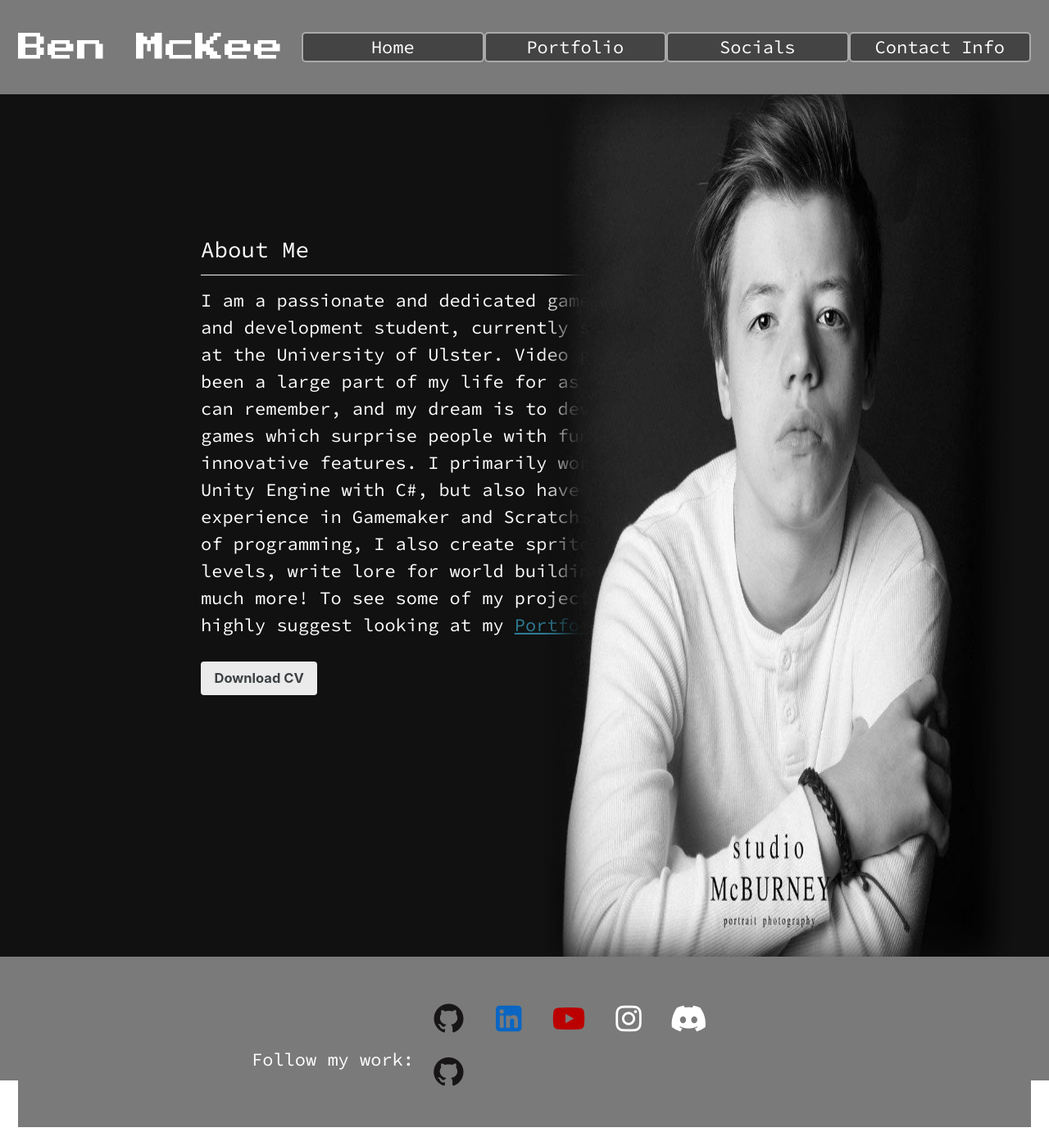
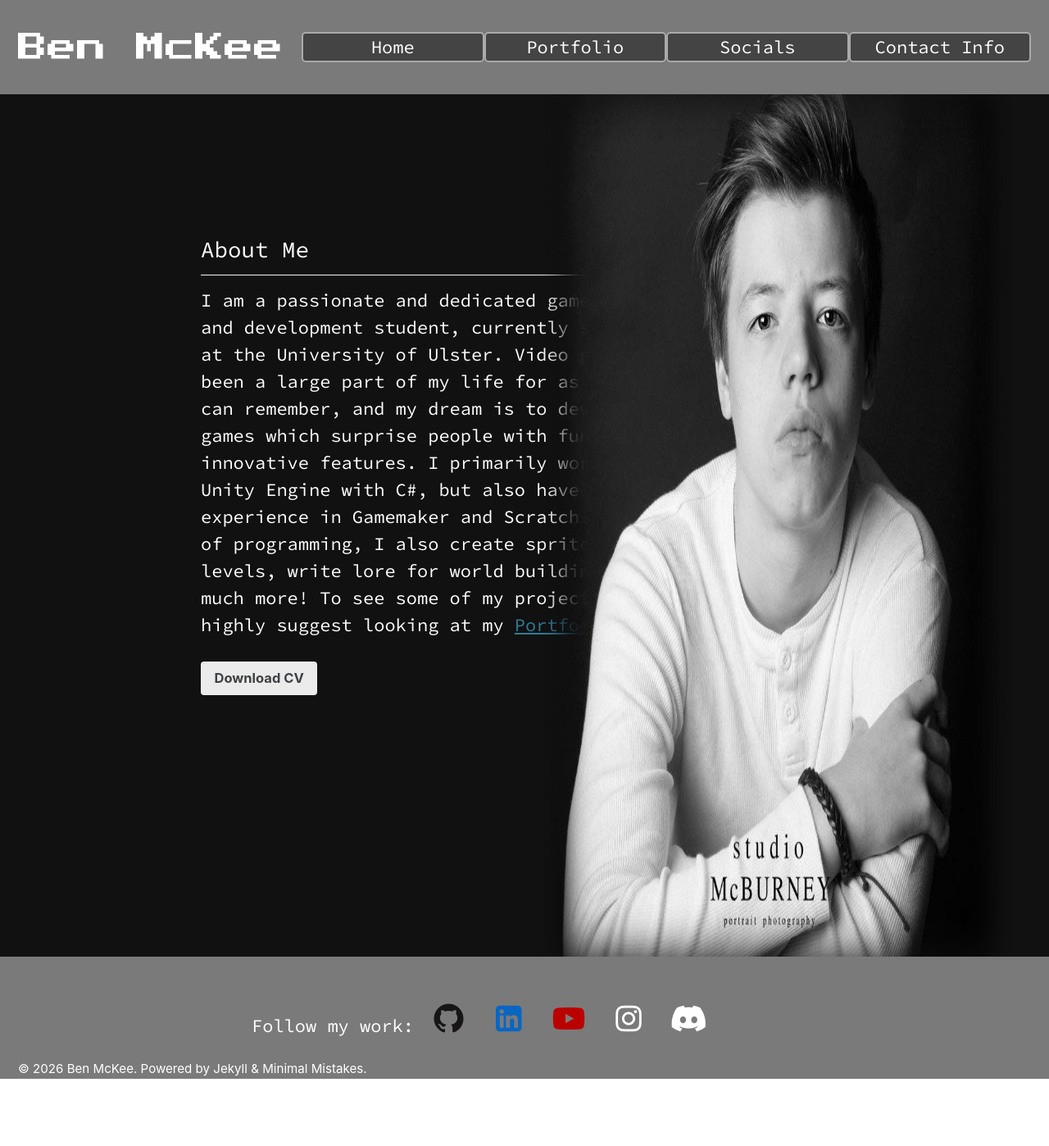
Before and after one commit to Bugglenuggets/Bugglenuggets.github.io, a Jekyll site: the page built from _pages/index.md, in a window 1280 px wide. Shown: the whole page at 82% size. Built offline with Jekyll 4.4.1, drawn with Linux system fonts in a browser that asks for light colours; some web fonts are replaced; after the commit the page ends 1316 px from its top, so only the background shows below that.

Commit message:
Update footer.html

```diff
--- a/_includes/footer.html
+++ b/_includes/footer.html
@@ -8,13 +8,6 @@
         <li><a href="{{ link.url }}" rel="nofollow noopener noreferrer"{% if link.target %} target="{{ link.target }}"{% endif %}><i class="{{ link.icon | default: 'fas fa-link' }}" style="color:{{ link.color }}" aria-hidden="true"></i> {{ link.label | escape_once | strip }}</a></li>
       {% endif %}
     {% endfor %}
-    <ul class="social-icons-hover" style="text-align: left;">
-      {% for link in site.footer.links %}
-      {% if link.label and link.url %}
-       <li><a:hover href="{{link.url}}" rel="nofollow noopener noreferrer"{% if link.target %} target="{{ link.target }}" {% endif %}><i class="{{link.hover-icon | default 'fas fa-link'}}" style="color:{{ link.color }}" aria-hidden="true"></i> {{ link.label | escape_once | strip }}</a:hover></li>
-      {% endif %}
-      {% endfor %}
-
   </ul>
    </div>
 </div>
```
